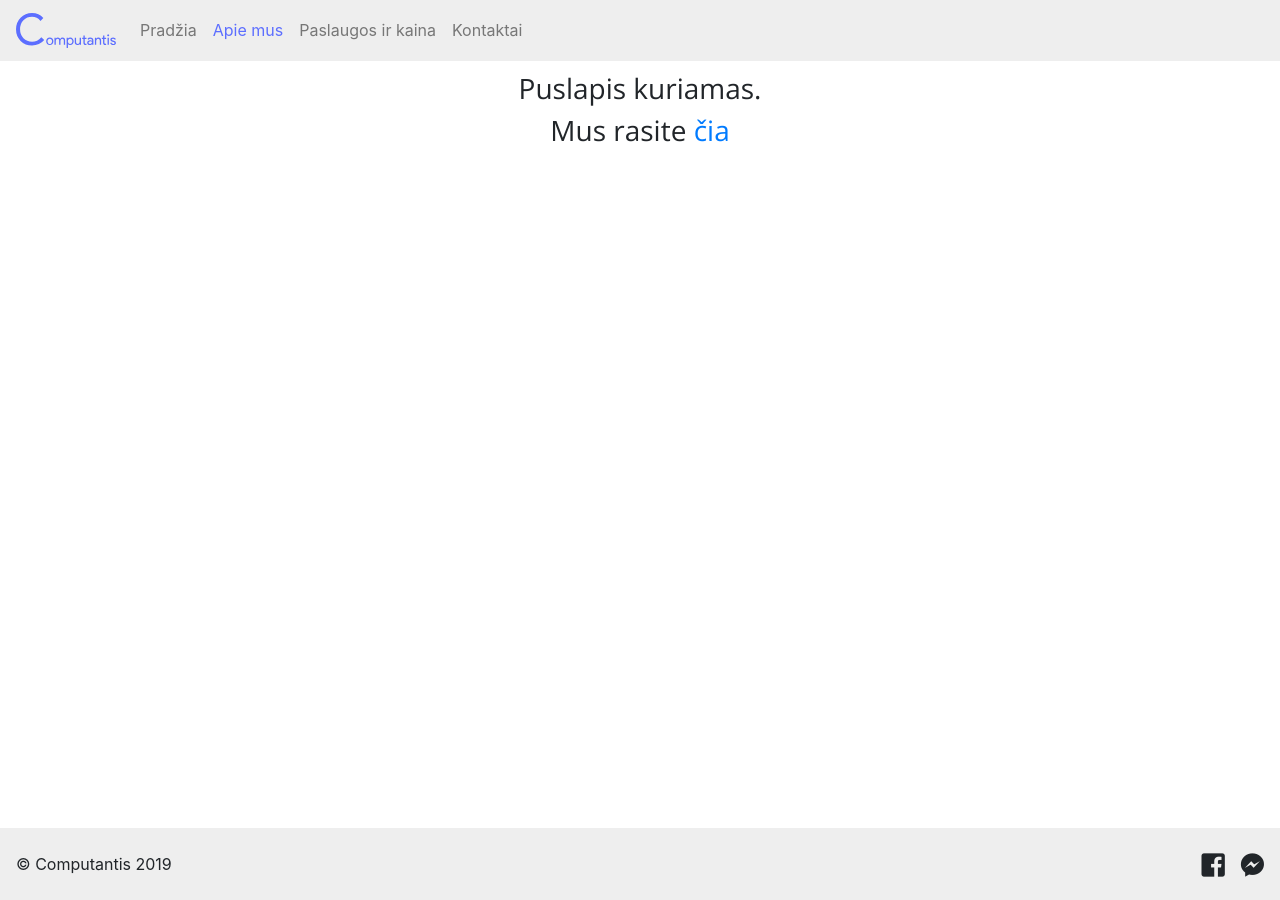
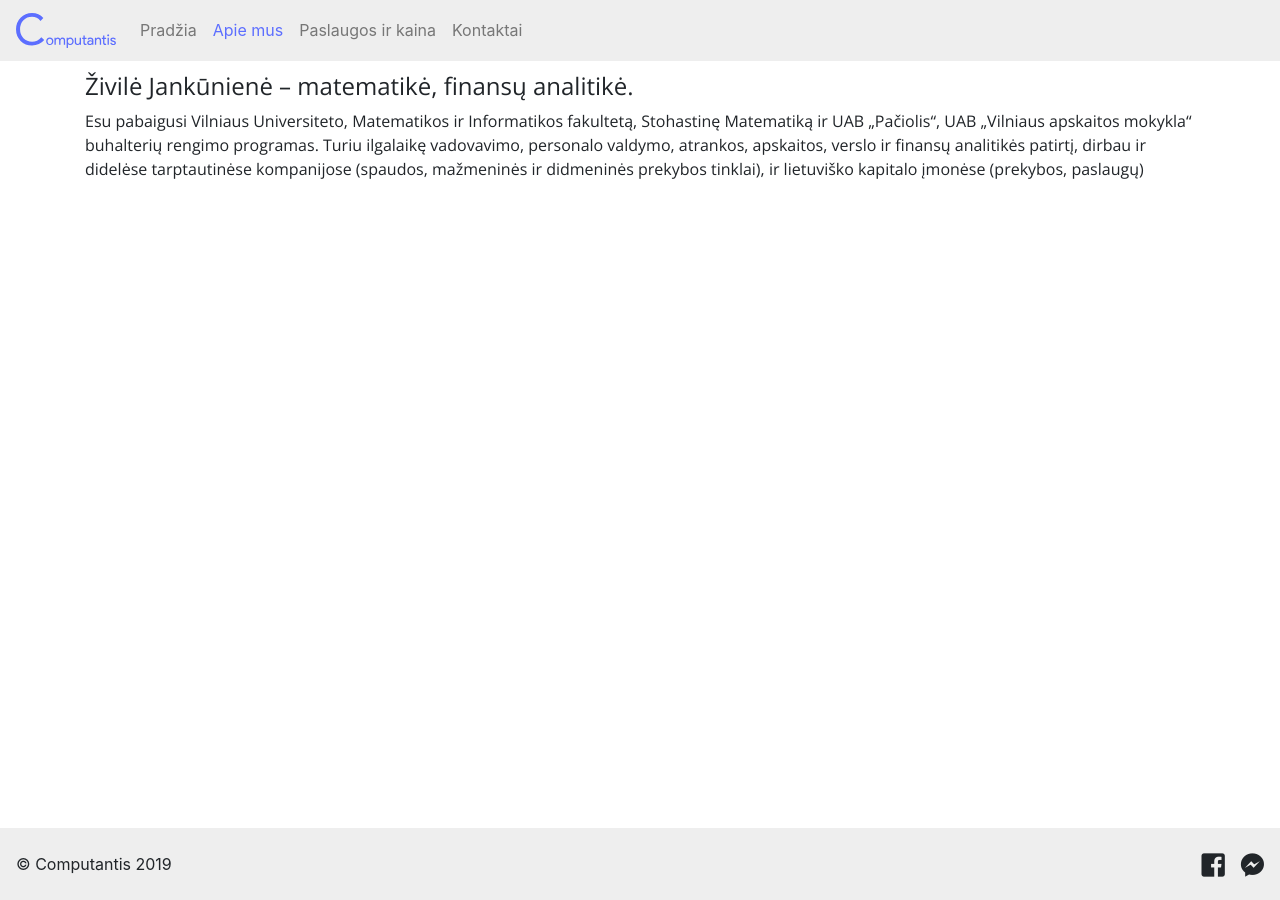
Before and after one commit to MantasJan/Computantis, a Jekyll site: the page built from apiemus.html, in a window 1280 px wide. Built offline with Jekyll 4.4.1, drawn with Linux system fonts in a browser that asks for light colours; nearby versions of some CDN libraries.

Commit message:
Added apiemush

```diff
--- a/apiemus.html
+++ b/apiemus.html
@@ -3,7 +3,7 @@ title: Apie Mus
 permalink: /apiemus/
 layout: default
 ---
-<div class="text-center">
-  <h3>Puslapis kuriamas.</h3>
-  <h3>Mus rasite <a href="https://www.facebook.com/Computantis-1100491010160054">čia</a></h3>
+<div class="text">
+  <h4>Živilė Jankūnienė – matematikė, finansų analitikė.</h4>
+  <p>Esu pabaigusi Vilniaus Universiteto, Matematikos ir Informatikos fakultetą, Stohastinę Matematiką ir UAB „Pačiolis“,  UAB „Vilniaus apskaitos mokykla“ buhalterių rengimo programas. Turiu ilgalaikę vadovavimo, personalo valdymo, atrankos, apskaitos, verslo ir finansų analitikės patirtį, dirbau ir  didelėse tarptautinėse kompanijose (spaudos, mažmeninės ir didmeninės prekybos tinklai),  ir  lietuviško kapitalo įmonėse (prekybos, paslaugų)</p>
 </div>
```
